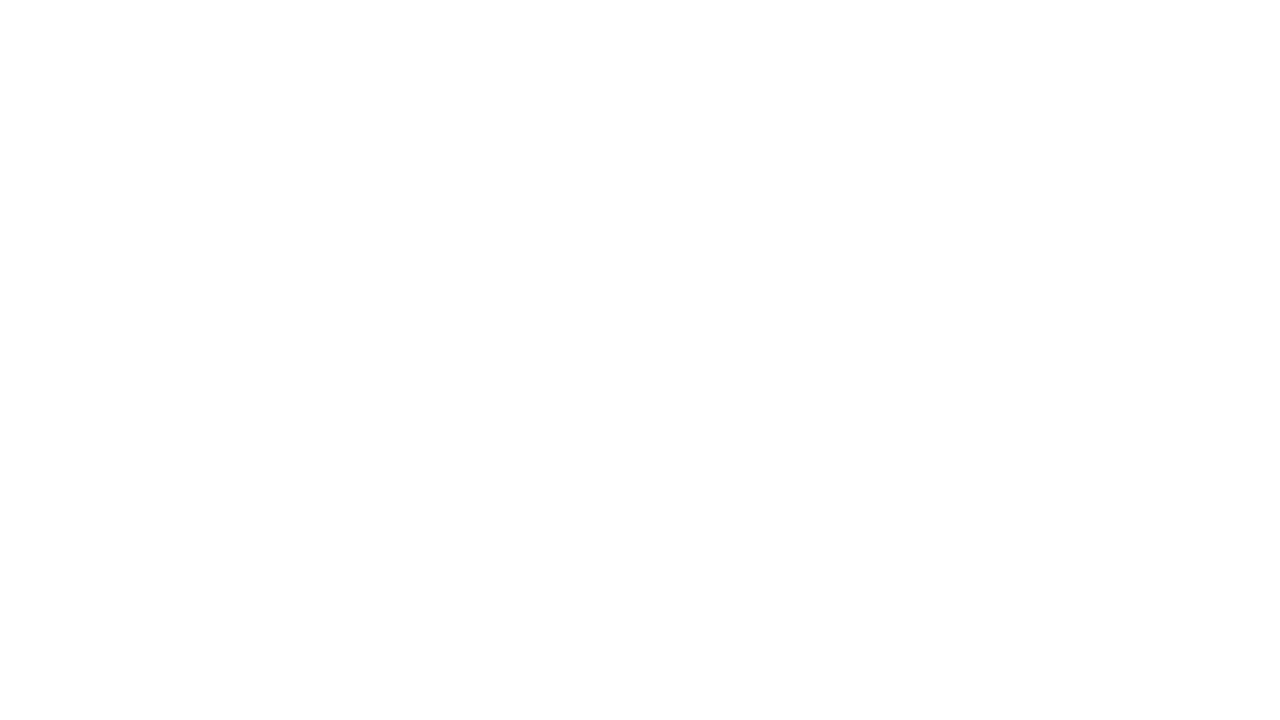
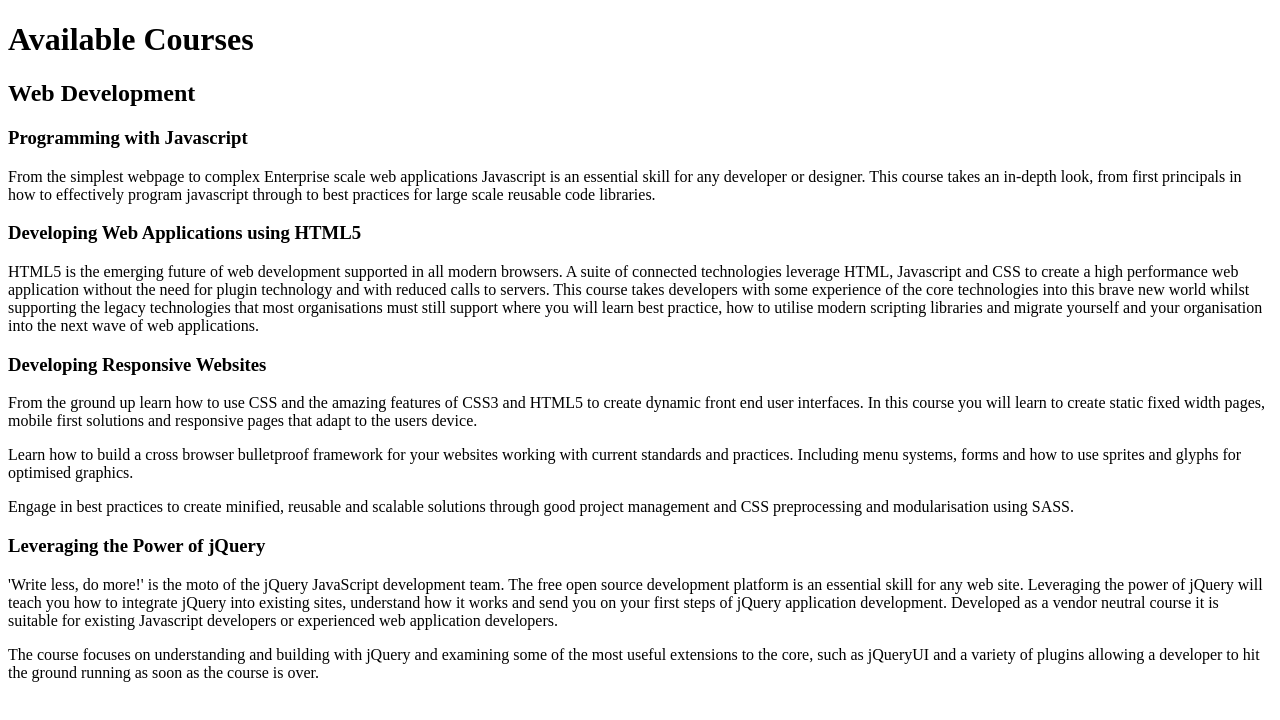
Before and after one commit to aname4405/html-exercise, a plain HTML site: page courses.html in a window 1280 px wide. Drawn offline with Linux system fonts and the light colour scheme.

Commit message:
courses.txt text copied to html file

```diff
--- a/courses.html
+++ b/courses.html
@@ -4,6 +4,35 @@
         <title>Courses</title>
     </head>
     <body>
+        <h1>Available Courses</h1>
 
+        <h2>Web Development</h2>
+        <h3>Programming with Javascript</h3>
+        <p>
+            From the simplest webpage to complex Enterprise scale web applications Javascript is an essential skill for any developer or designer. This course takes an in-depth look, from first principals in how to effectively program javascript through to best practices for large scale reusable code libraries.
+        </p>
+        <h3>Developing Web Applications using HTML5</h3>
+        <p>
+            HTML5 is the emerging future of web development supported in all modern browsers. A suite of connected technologies leverage HTML, Javascript and CSS to create a high performance web application without the need for plugin technology and with reduced calls to servers. This course takes developers with some experience of the core technologies into this brave new world whilst supporting the legacy technologies that most organisations must still support where you will learn best practice, how to utilise modern scripting libraries and migrate yourself and your organisation into the next wave of web applications.
+        </p>
+
+        <h3>Developing Responsive Websites</h3>
+        <p>
+            From the ground up learn how to use CSS and the amazing features of CSS3 and HTML5 to create dynamic front end user interfaces. In this course you will learn to create static fixed width pages, mobile first solutions and responsive pages that adapt to the users device.
+        </p>
+        <p>
+            Learn how to build a cross browser bulletproof framework for your websites working with current standards and practices. Including menu systems, forms and how to use sprites and glyphs for optimised graphics.
+        </p>
+        <p>
+            Engage in best practices to create minified, reusable and scalable solutions through good project management and CSS preprocessing and modularisation using SASS.
+        </p>
+
+        <h3>Leveraging the Power of jQuery</h3>
+        <p>
+            'Write less, do more!' is the moto of the jQuery JavaScript development team. The free open source development platform is an essential skill for any web site. Leveraging the power of jQuery will teach you how to integrate jQuery into existing sites, understand how it works and send you on your first steps of jQuery application development. Developed as a vendor neutral course it is suitable for existing Javascript developers or experienced web application developers.
+        </p>
+        <p>
+            The course focuses on understanding and building with jQuery and examining some of the most useful extensions to the core, such as jQueryUI and a variety of plugins allowing a developer to hit the ground running as soon as the course is over.
+        </p>
     </body>
 </html>
```
